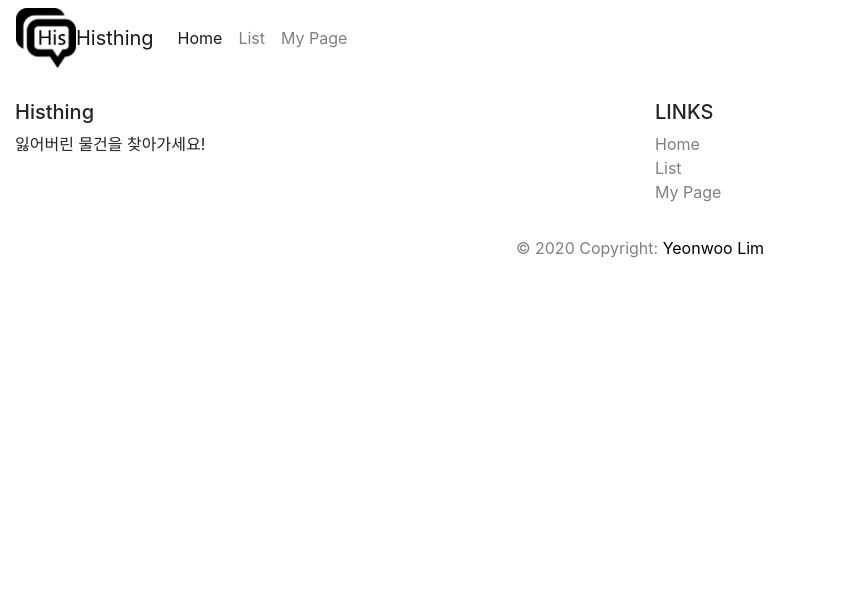
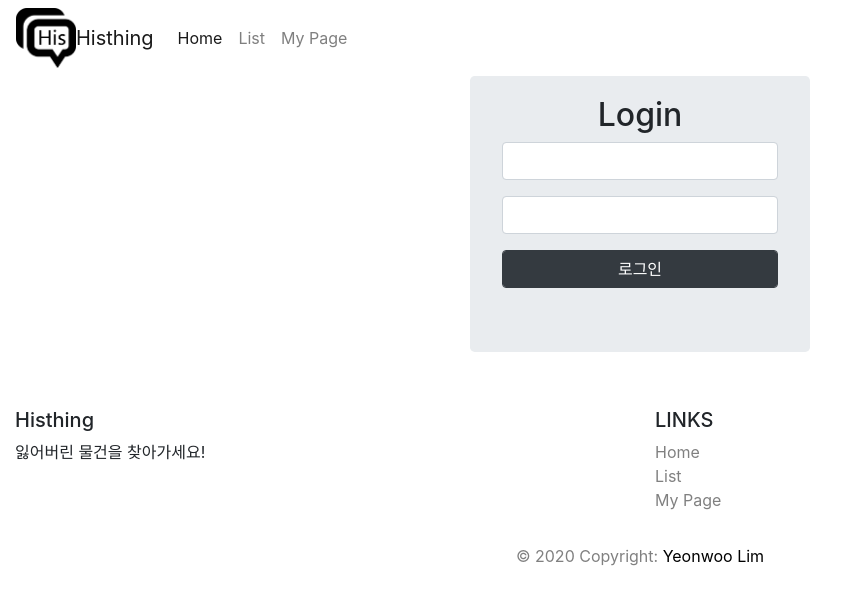
Before and after one commit to terry1213/OSS_finalproject, a PHP site: page /login.php in a window 1280 px wide. Shown: the top 592 px of the page, without its empty margins (0-857 px from the left). Run offline with PHP 8.4, Linux system fonts and the light colour scheme; some libraries are stand-ins or nearby versions.

Commit message:
login fix

```diff
--- a/login.php
+++ b/login.php
@@ -13,13 +13,27 @@
 
     <article>
         <div class ="container">
-
+           <div class="col-lg-4" style="margin:auto">
+              <div class="jumbotron" style="padding-top:20px;">
+                 <form method='post' action='login_ok.php'>
+                    <h2 style="text-align:center;">Login</h2>
+                    <div class="form-group">
+                       <input class="form-control" type='text' name='user_id'/>
+                    </div>
+                    <div class="form-group">
+                       <input class="form-control" type='password' name='user_pw'/>
+                    </div>
+                    <input type='submit' class="btn btn-dark form-control" value='로그인'/>
+                 </form>
+              </div>
+           </div>
         </div>
     </article>
 
     <?php
         include ("base/footer.php");
     ?>
+
 </body>
 
 </html>
```
